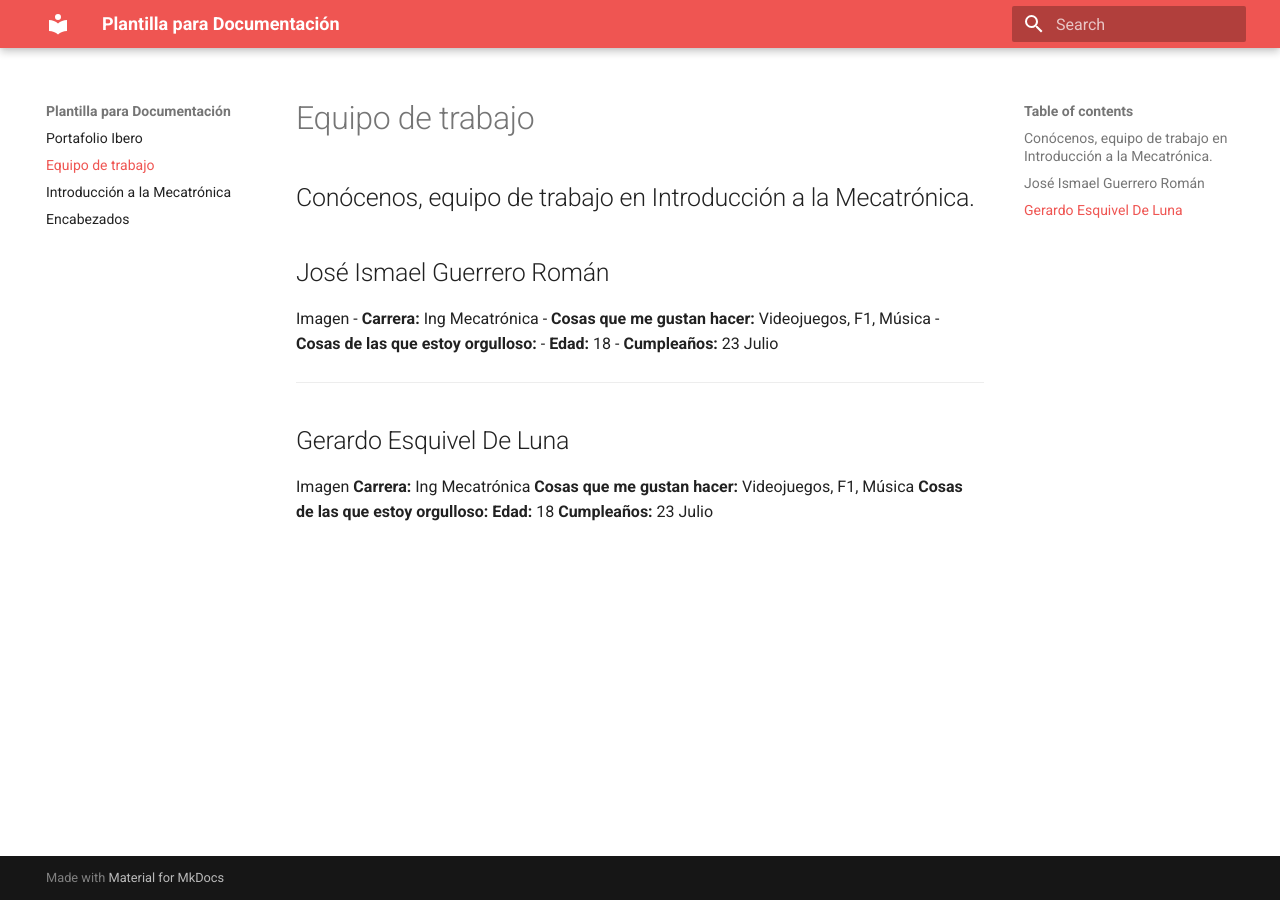
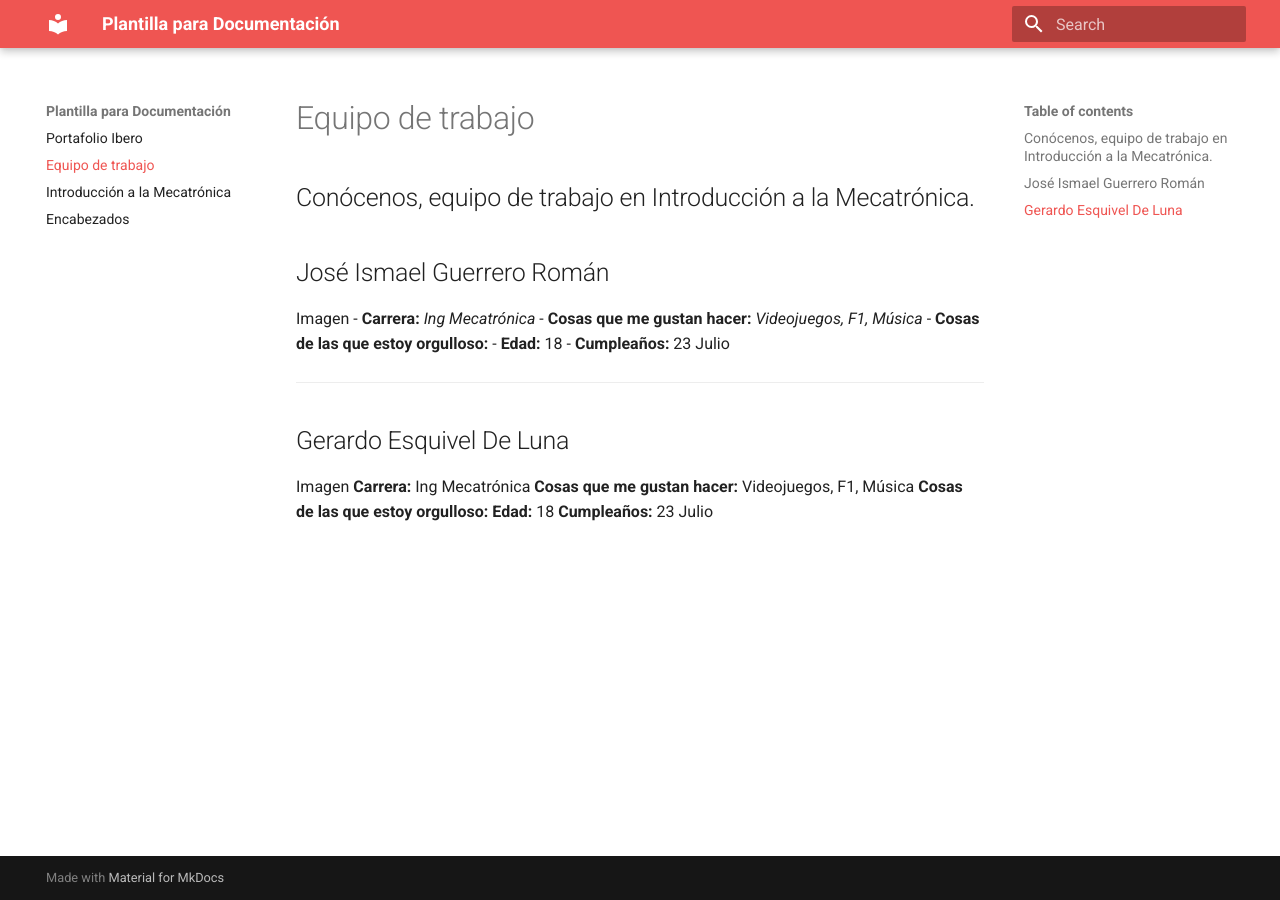
Before and after one commit to Joy-2307/Portafolio_Ibero_JIGR, an MkDocs documentation site: the page built from docs/Equipo de trabajo.md, in a window 1280 px wide. Built offline with MkDocs 1.6.1 and Material for MkDocs 9.7.7, drawn with Linux system fonts in a browser that asks for light colours.

```diff
--- a/docs/Equipo de trabajo.md
+++ b/docs/Equipo de trabajo.md
@@ -5,8 +5,8 @@ Conócenos, equipo de trabajo en Introducción a la Mecatrónica.
 
 ## José Ismael Guerrero Román
 Imagen
-- **Carrera:** Ing Mecatrónica
-- **Cosas que me gustan hacer:** Videojuegos, F1, Música
+- **Carrera:** _Ing Mecatrónica_
+- **Cosas que me gustan hacer:** _Videojuegos, F1, Música_
 - **Cosas de las que estoy orgulloso:**
 - **Edad:** 18
 - **Cumpleaños:** 23 Julio
```
